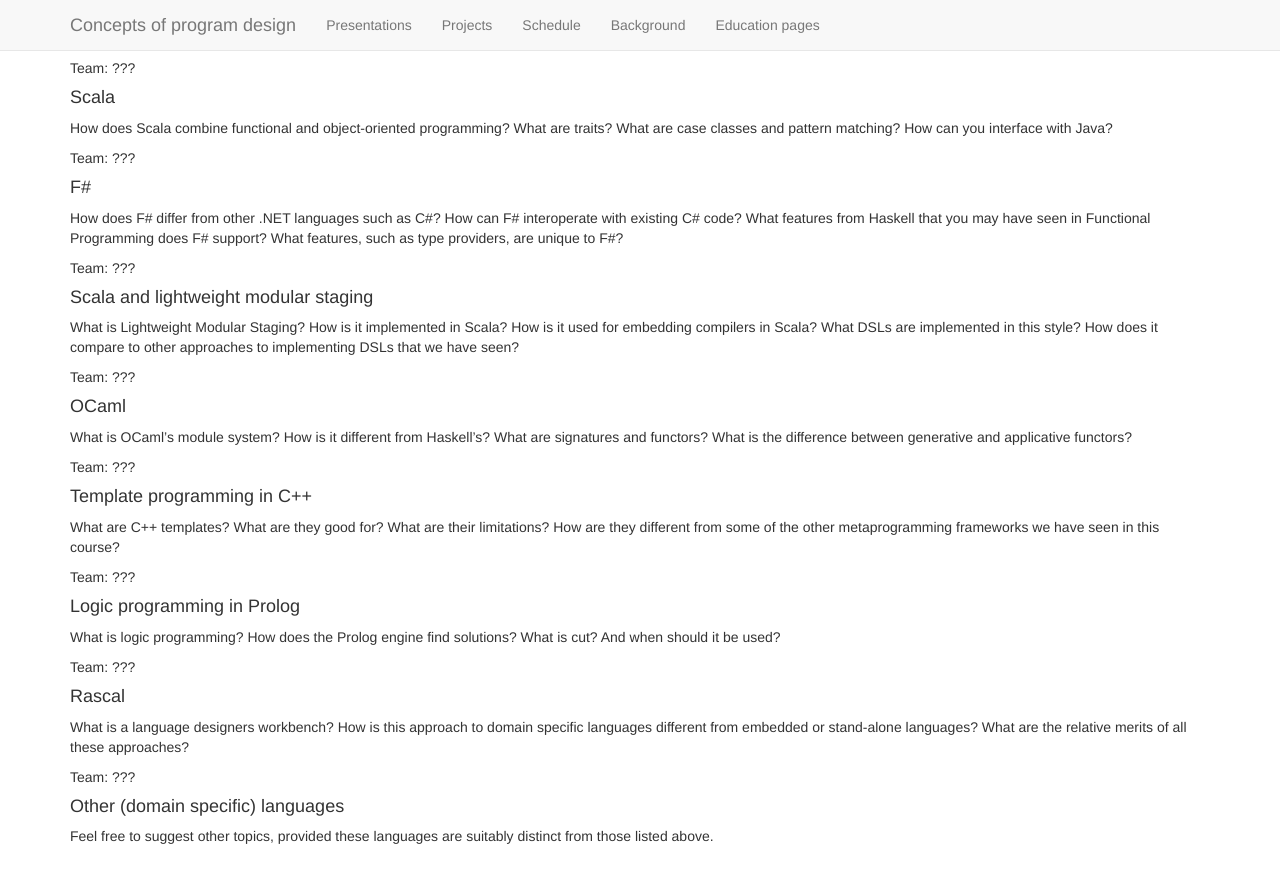
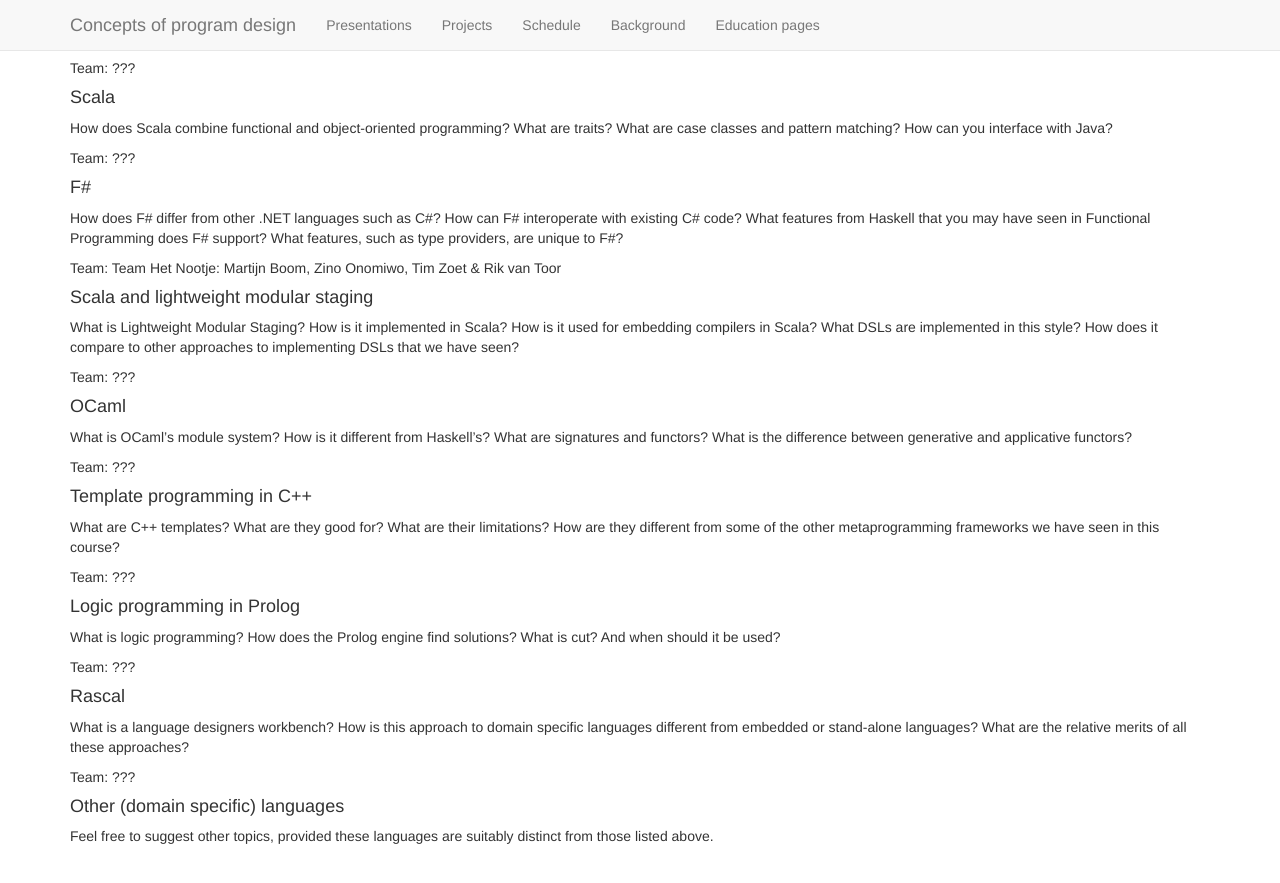
Before and after one commit to ppanteliadis/2017-CPD, a Jekyll site: the page built from presentations.md, in a window 1280 px wide and 900 px high, scrolled down 1206 px. Shown: the top 883 px of the window. Built offline with Jekyll 4.4.1, drawn with Linux system fonts in a browser that asks for light colours; nearby versions of some CDN libraries.

Commit message:
Update presentations.md

```diff
--- a/presentations.md
+++ b/presentations.md
@@ -113,7 +113,7 @@
 you may have seen in Functional Programming does F# support? What
 features, such as type providers, are unique to F#?
 
-Team: ???
+Team: Team Het Nootje: Martijn Boom, Zino Onomiwo, Tim Zoet & Rik van Toor
 
 #### Scala and lightweight modular staging
 
```
